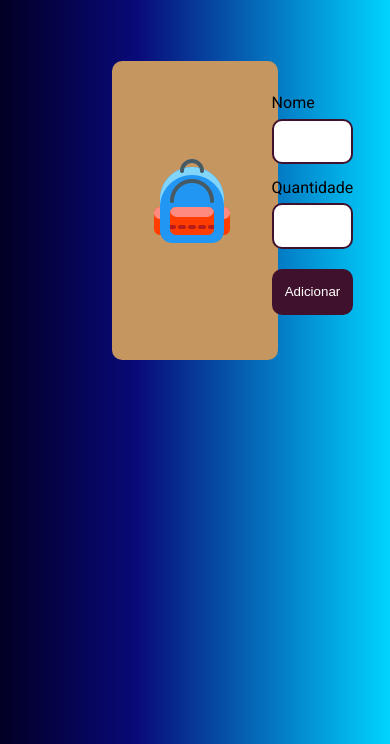
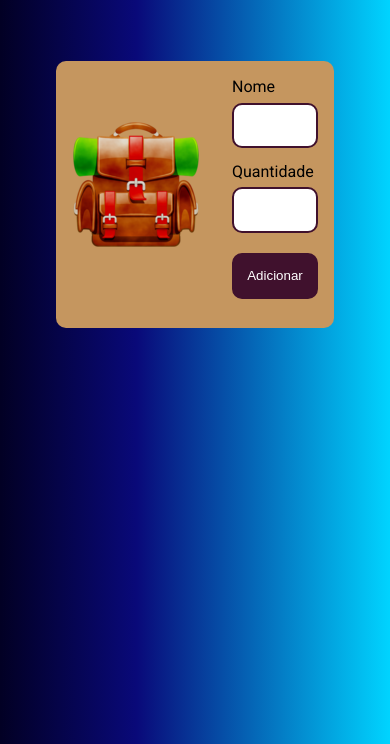
Before and after one commit to thuursilva/Mochila-de-viagem, a plain HTML site: page index.html in a window 390 px wide. Shown: the part 100-844 px from the top of the page. Drawn offline with Linux system fonts and the light colour scheme.

Commit message:
Inserindo responsividade e novo ícone

```diff
--- a/style.css
+++ b/style.css
@@ -17,7 +17,7 @@ body {
 }
 
 .principal {
-    width: 60%;
+    width: 90%;
     padding: 2em 2em 2em;
     box-sizing: border-box;
     display: flex;
@@ -28,8 +28,8 @@ body {
 }
 
 .mochila{
-    background: url(assets/mochila-96.png);
-    padding: 3em;
+    background: url(assets/mochila\ desktop.png);
+    padding: 4em;
     background-repeat: no-repeat;
     position: relative;
 }
@@ -88,9 +88,20 @@ body {
     font-weight: 400;
 }
 
-@media (max-width: 768px){
+@media (max-width: 1200px){
     .conteudo{
         flex-direction: column;
         align-items: center;
     }
+
+    .principal{
+        width: 100%;
+    }
+
 }
+
+@media (max-width: 553px){
+    .principal{
+        padding: 1em;
+    }
+}
```
Also changed, not shown: assets/mochila desktop.png (added).
